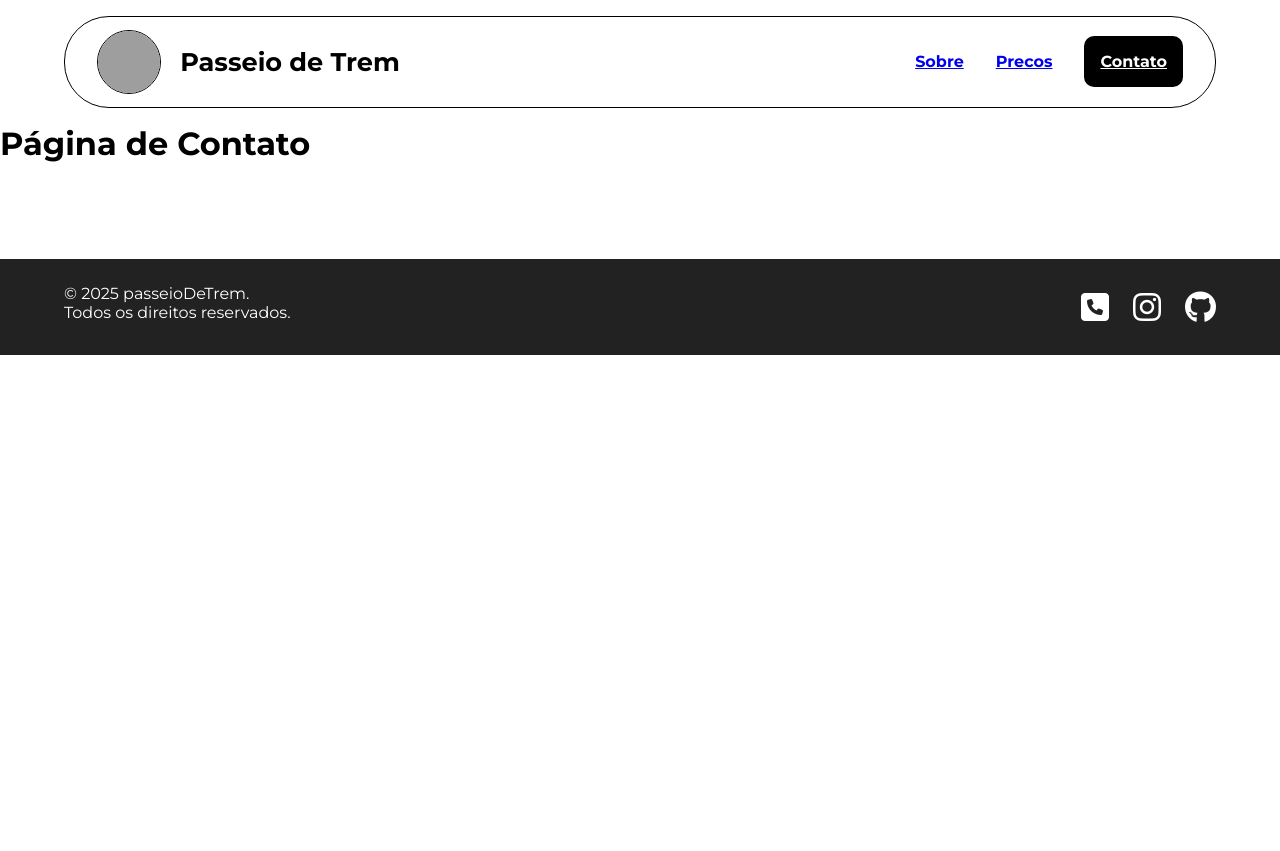
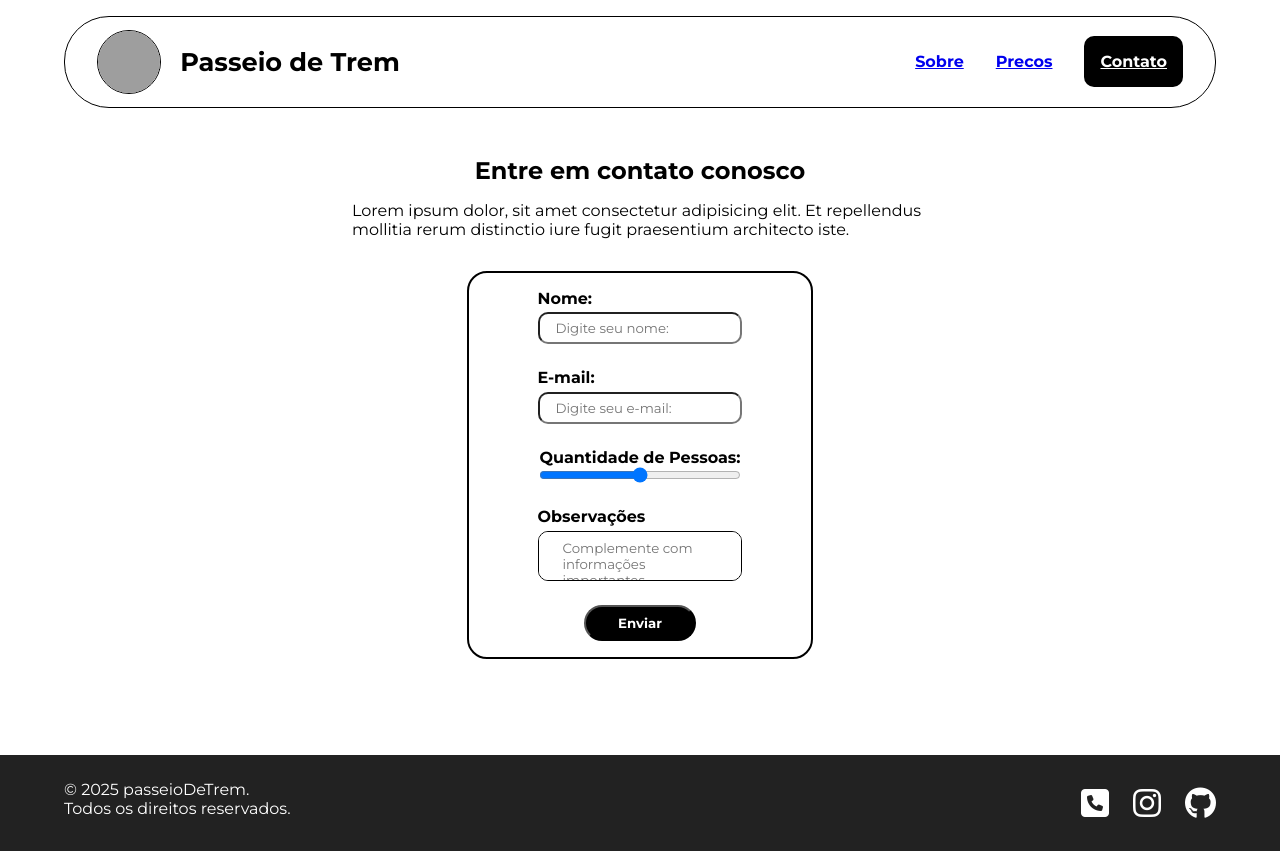
Before and after one commit to gabrielVolponi/react, a React (Vite) app in the folder my-app/: page /Contato in a window 1280 px wide. Before the commit the page ends 800 px from the top, so only its background shows below. Built offline with nearby package versions, Linux system fonts and the light colour scheme; grey boxes are pictures that could not be loaded.

Commit message:
contato finalizado

```diff
--- a/my-app/src/index.css
+++ b/my-app/src/index.css
@@ -257,3 +257,89 @@ ul li:hover{
 .footer-links i{
   font-size: 2rem;
 }
+
+.sectionContato{
+  width: 90%;
+  margin: auto;
+  display: flex;
+  flex-direction: column;
+  gap: 1rem;
+  margin-top: 3rem;
+}
+
+.sectionContato h2{
+  text-align: center;
+}
+
+.sectionContato p{
+  text-align: start;
+  width: 50%;
+  margin: auto;
+}
+
+form{
+  display: flex;
+  flex-direction: column;
+  justify-content: space-evenly;
+  align-items: center;
+  width: 30%;
+  height: 50%;
+  border: 2px solid black;
+  border-radius: 20px;
+  margin: auto;
+  gap: 0.5rem;
+  margin-top: 1rem;
+}
+
+.inputField{
+  margin-top: 1rem;
+  width: 60%;
+  display: flex;
+  flex-direction: column;
+  gap: 0.3rem;
+}
+
+.inputField label{
+  font-weight: bold;
+}
+
+.inputField input{
+  width: 100%;
+  height: 2rem;
+  border-radius: 10px;
+  padding: 0.5rem 1rem;
+}
+
+.qtdPessoas{
+  display: flex;
+  flex-direction: column;
+  font-weight: bold;
+  margin-top: 1rem;
+}
+
+.inputField textarea{
+  min-width: 100%;
+  border: 1px solid black;
+  resize: none;
+  border-radius: 10px;
+  padding: 0.5rem 1.5rem;
+}
+
+
+.btnEnviar{
+  background-color: black;
+  color: white;
+  padding: 0.5rem 2rem;
+  border-radius: 20px;
+  margin: 1rem;
+  font-weight: bold;
+  transition: ease-in-out 400ms;
+}
+
+.btnEnviar:hover{
+  background-color: #ffd700;
+  /* border: 1px solid #ffd700; */
+  color: black;
+  cursor: pointer;
+  scale: 1.1;
+}
--- a/my-app/src/pages/Contato.jsx
+++ b/my-app/src/pages/Contato.jsx
@@ -1,3 +1,37 @@
 export default function Contato() {
-  return <h1>Página de Contato</h1>;
+  return (
+    <div className="sectionContato">
+      <h2>Entre em contato conosco</h2>
+      <p>
+        Lorem ipsum dolor, sit amet consectetur adipisicing elit. Et repellendus
+        mollitia rerum distinctio iure fugit praesentium architecto iste.
+      </p>
+      <form>
+        <div className="inputField">
+          <label htmlFor="inputNome">Nome:</label>
+          <input name="inputNome" type="text" placeholder="Digite seu nome:" />
+        </div>
+        <div className="inputField">
+          <label htmlFor="inputEmail">E-mail:</label>
+          <input
+            type="text"
+            name="inputEmail"
+            placeholder="Digite seu e-mail:"
+          />
+        </div>
+        <div className="qtdPessoas">
+          <label htmlFor="qtdPessoas">Quantidade de Pessoas:</label>
+          <input type="range" name="qtdPessoas" id="qtdPessoas" />
+        </div>
+        <div className="inputField">
+          <label htmlFor="textAreaObservacao">Observações</label>
+          <textarea
+            name="textAreaObservacao"
+            id="textAreaObservacao" placeholder="Complemente com informações importantes"
+          ></textarea>
+        </div>
+        <input type="submit" value="Enviar" name="btnEnviar" className="btnEnviar" />
+      </form>
+    </div>
+  );
 }
```
